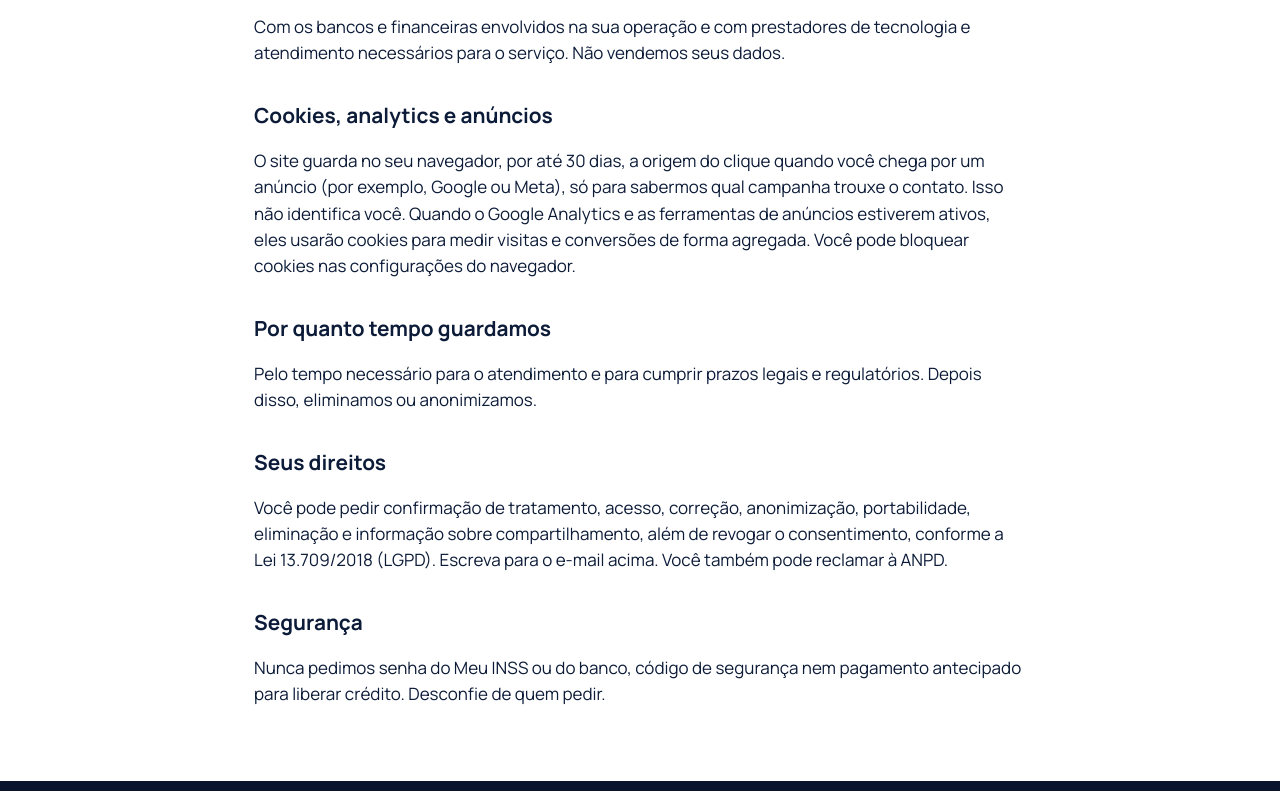
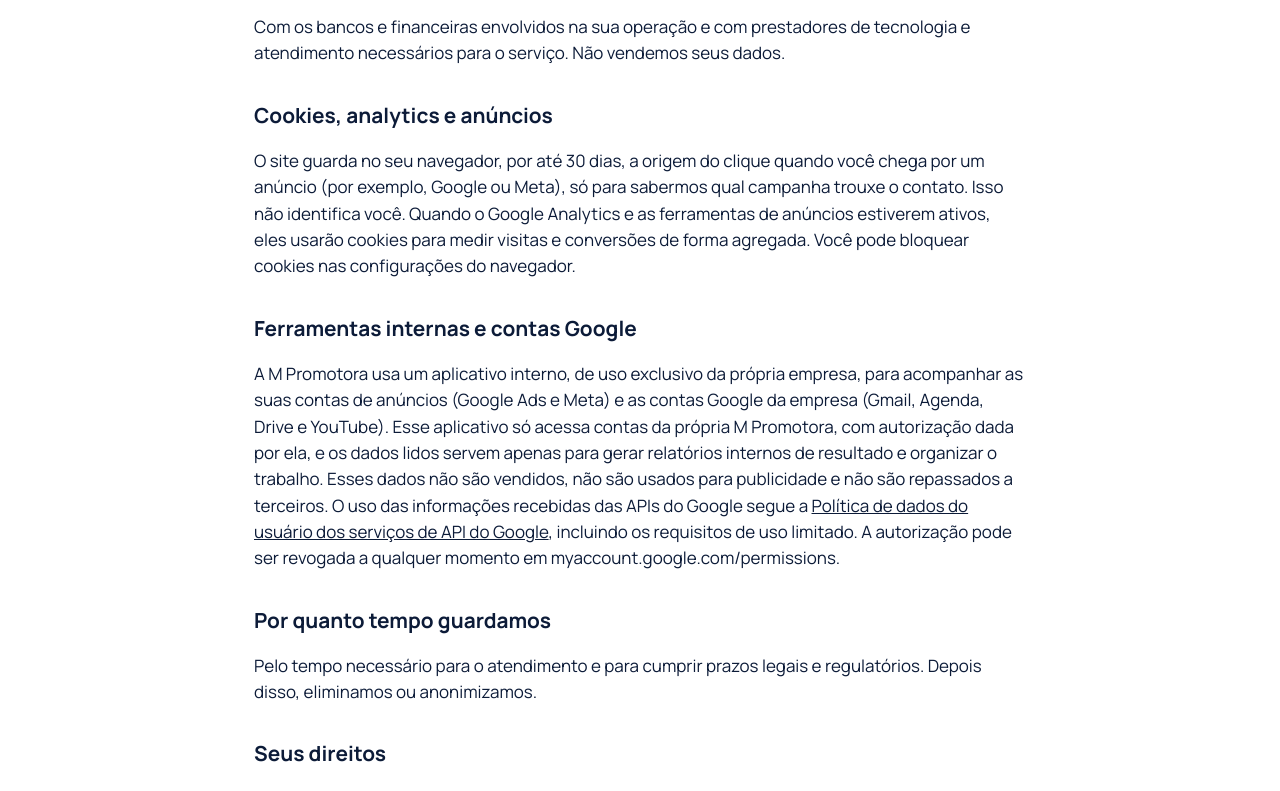
Before and after one commit to mdesp/mpromotora-site, a plain HTML site: page privacidade/index.html in a window 1280 px wide. Shown: the part 881-1672 px from the top of the page. Drawn offline with Linux system fonts and the light colour scheme.

Commit message:
privacidade: seção sobre ferramentas internas e uso de dados das APIs do Google (exigência do app OAuth)
Co-Authored-By: Claude Opus 5.5 <noreply@anthropic.com>

```diff
--- a/privacidade/index.html
+++ b/privacidade/index.html
@@ -232,12 +232,13 @@ footer .legal p+p{margin-top:14px;color:rgba(255,255,255,.4)}
 </a>
 <nav class="nav"><a href="/#simule">Simule</a><a href="/#servicos">Serviços</a><a href="/#savecar">Proteção veicular</a><a href="/#depoimentos">Avaliações</a><a href="/#faq">Dúvidas</a><a href="/blog/">Guias</a><a href="/#contato">Contato</a><a class="cta" href="https://wa.me/5524988181891?text=Ol%C3%A1%21%20Quero%20simular%20um%20empr%C3%A9stimo%20consignado." target="_blank" rel="noopener">Falar agora</a></nav>
 </div></header>
-<main><section style="padding:56px 0"><div class="wrap" style="max-width:820px"><div class="eyebrow">LGPD</div><h1 class="title" style="font-size:clamp(2rem,4vw,2.8rem);margin:12px 0 0">Política de privacidade</h1><p class="lead">Atualizada em 16/11/2026. Explica de forma direta como tratamos os seus dados neste site.</p>
+<main><section style="padding:56px 0"><div class="wrap" style="max-width:820px"><div class="eyebrow">LGPD</div><h1 class="title" style="font-size:clamp(2rem,4vw,2.8rem);margin:12px 0 0">Política de privacidade</h1><p class="lead">Atualizada em 21/11/2026. Explica de forma direta como tratamos os seus dados neste site.</p>
 <h2 style="margin:32px 0 8px;font-size:1.3rem">Quem é o controlador</h2><p>M Promotora de Crédito, CNPJ 35.121.275/0001-68, Av. Amaral Peixoto, 228 — Centro, Volta Redonda/RJ, CEP 27253-220. Contato sobre privacidade: <a href="mailto:sacmpromotora@gmail.com" style="text-decoration:underline">sacmpromotora@gmail.com</a>. Somos correspondente bancário e não concedemos crédito diretamente.</p>
 <h2 style="margin:32px 0 8px;font-size:1.3rem">Quais dados tratamos</h2><p>Os que você informa nos formulários e no WhatsApp: nome, telefone, tipo de crédito, valor desejado e, se você quiser, CPF. Para fazer a simulação e a análise nos bancos, podemos pedir também documentos e dados do benefício ou do emprego, sempre pelo atendimento direto.</p>
 <h2 style="margin:32px 0 8px;font-size:1.3rem">Para que usamos</h2><p>Para responder ao seu pedido, fazer simulações, encaminhar a proposta às instituições financeiras que você escolher e cumprir obrigações legais. A base legal é a execução de procedimentos preliminares a contrato, a pedido seu, e o consentimento quando aplicável.</p>
 <h2 style="margin:32px 0 8px;font-size:1.3rem">Com quem compartilhamos</h2><p>Com os bancos e financeiras envolvidos na sua operação e com prestadores de tecnologia e atendimento necessários para o serviço. Não vendemos seus dados.</p>
 <h2 style="margin:32px 0 8px;font-size:1.3rem">Cookies, analytics e anúncios</h2><p>O site guarda no seu navegador, por até 30 dias, a origem do clique quando você chega por um anúncio (por exemplo, Google ou Meta), só para sabermos qual campanha trouxe o contato. Isso não identifica você. Quando o Google Analytics e as ferramentas de anúncios estiverem ativos, eles usarão cookies para medir visitas e conversões de forma agregada. Você pode bloquear cookies nas configurações do navegador.</p>
+<h2 style="margin:32px 0 8px;font-size:1.3rem">Ferramentas internas e contas Google</h2><p>A M Promotora usa um aplicativo interno, de uso exclusivo da própria empresa, para acompanhar as suas contas de anúncios (Google Ads e Meta) e as contas Google da empresa (Gmail, Agenda, Drive e YouTube). Esse aplicativo só acessa contas da própria M Promotora, com autorização dada por ela, e os dados lidos servem apenas para gerar relatórios internos de resultado e organizar o trabalho. Esses dados não são vendidos, não são usados para publicidade e não são repassados a terceiros. O uso das informações recebidas das APIs do Google segue a <a href="https://developers.google.com/terms/api-services-user-data-policy" rel="noopener" style="text-decoration:underline">Política de dados do usuário dos serviços de API do Google</a>, incluindo os requisitos de uso limitado. A autorização pode ser revogada a qualquer momento em myaccount.google.com/permissions.</p>
 <h2 style="margin:32px 0 8px;font-size:1.3rem">Por quanto tempo guardamos</h2><p>Pelo tempo necessário para o atendimento e para cumprir prazos legais e regulatórios. Depois disso, eliminamos ou anonimizamos.</p>
 <h2 style="margin:32px 0 8px;font-size:1.3rem">Seus direitos</h2><p>Você pode pedir confirmação de tratamento, acesso, correção, anonimização, portabilidade, eliminação e informação sobre compartilhamento, além de revogar o consentimento, conforme a Lei 13.709/2018 (LGPD). Escreva para o e-mail acima. Você também pode reclamar à ANPD.</p>
 <h2 style="margin:32px 0 8px;font-size:1.3rem">Segurança</h2><p>Nunca pedimos senha do Meu INSS ou do banco, código de segurança nem pagamento antecipado para liberar crédito. Desconfie de quem pedir.</p>
```
